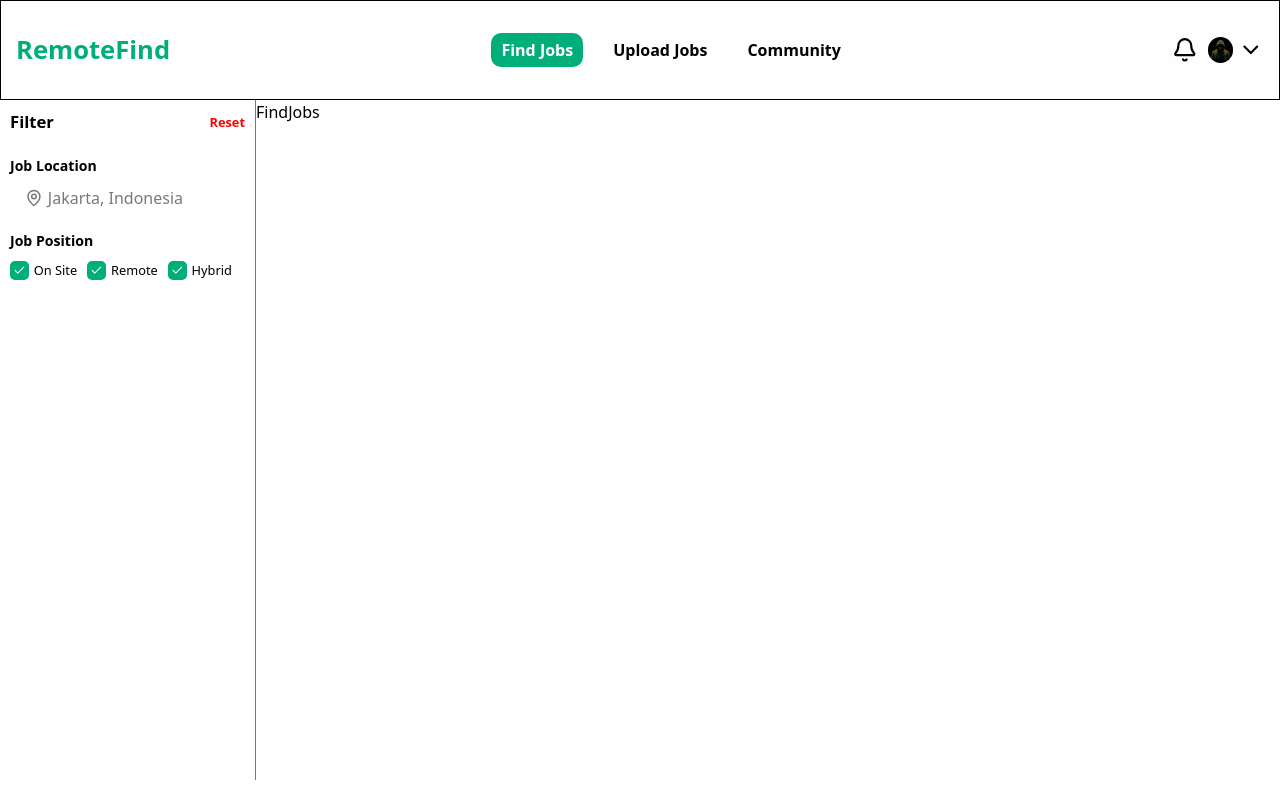
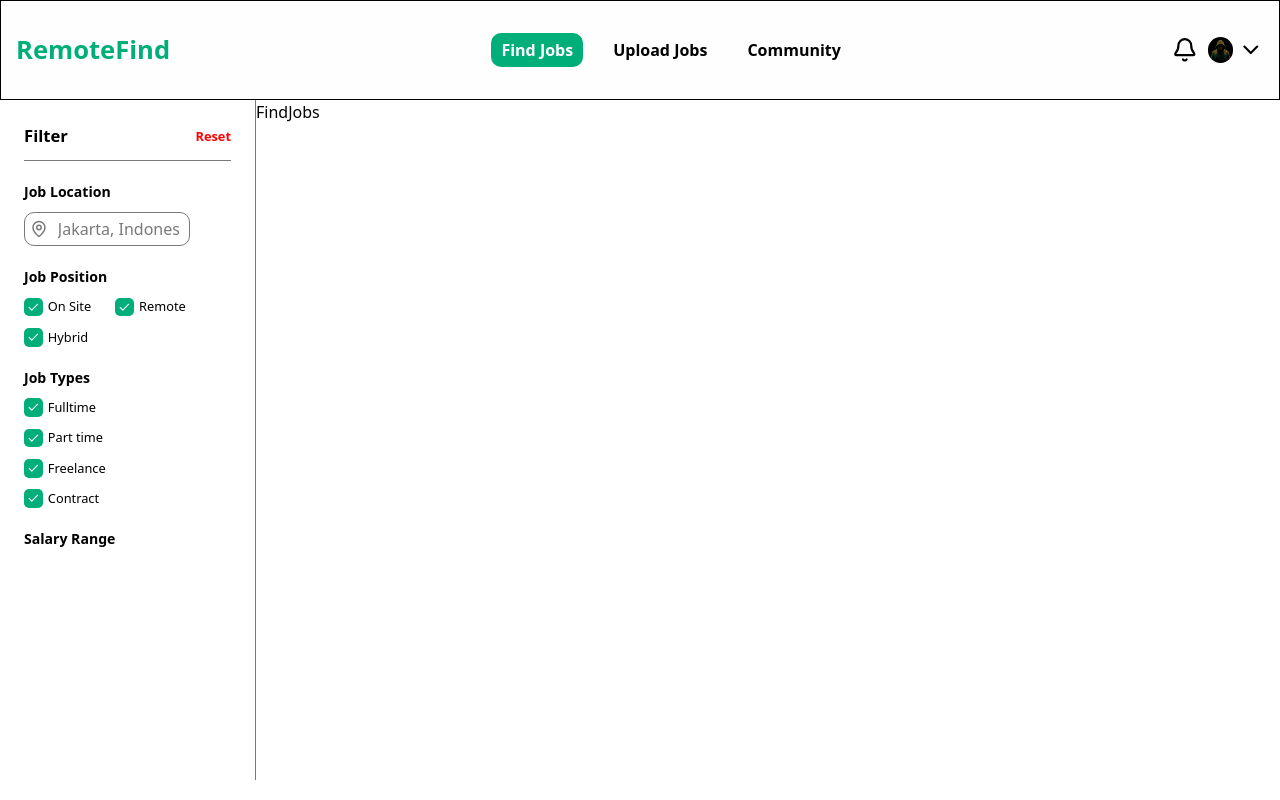
Before and after one commit to raazymuhd1/remote-find, a React (Vite) app: page / in a window 1280 px wide. Built offline with nearby package versions, Linux system fonts and the light colour scheme.

Commit message:
added a job types on sidebar filter

```diff
--- a/src/App.scss
+++ b/src/App.scss
@@ -4,7 +4,7 @@
     --white: #fffeff;
     --bright-green: #00ae79;
     --light-white: rgba(245, 244, 244);
-    --border-col: #eeefef;
+    --border-col: var(--grey);
     --grey: #797978;
 }
 
--- a/src/components/sidebar/index.tsx
+++ b/src/components/sidebar/index.tsx
@@ -4,8 +4,8 @@ import { filter } from '../../constants'
 
 const Sidebar = () => {
   return (
-    <aside className='w-[20%] h-full sticky top-0 flex flex-col gap-5 p-[10px] border-r-[1px] border-r-(--grey)'>
-        <div className='w-full flex items-center justify-between'>
+    <aside className='w-[20%] h-full sticky top-0 flex flex-col gap-5 p-[1.5rem] border-r-[1px] border-r-(--grey)'>
+        <div className='w-full flex items-center justify-between border-b-[1px] border-b-(--border-col) pb-[.7rem]'>
             <h3 className='text-[clamp(1rem,1.3vmax,1.3rem)] font-bold'> Filter </h3>
             <strong className='text-[red] text-[clamp(.8rem,1vmax,1rem)]'> Reset </strong>
         </div>
@@ -13,16 +13,16 @@ const Sidebar = () => {
         {/* location */}
         <div className='flex w-[80%] flex-col gap-[10px]'>
             <h4 className='font-semibold text-[clamp(.8rem,1.1vmax,1.1rem)]'>Job Location</h4>
-            <div className='flex w-full items-center justify-center gap-[5px]'>
+            <div className='flex w-full items-center justify-center border-[1px] border-(--border-col) rounded-[10px] gap-[5px]'>
                 <MapPin className='w-[clamp(1rem,1.4vmax,1.4rem)] h-[clamp(1rem,1.4vmax,1.4rem)] text-(--grey)' />
-                <p className='text-(--grey)'> Jakarta, Indonesia </p>
+                <input type="text" className='placeholder:text-(--grey) w-[80%] p-[5px] h-full focus:outline-0' placeholder='Jakarta, Indonesia' />
             </div>
         </div>
 
         {/* position */}
         <article className='flex w-full flex-col gap-[10px]'>
             <h4 className='font-semibold text-[clamp(.8rem,1.1vmax,1.1rem)]'>Job Position</h4>
-            <div className='w-full flex flex-wrap gap-[10px]'>
+            <div className='w-[80%] flex flex-wrap gap-y-[.7rem] gap-x-[1.5rem]'>
                 { filter.jobLocation.map(location => (
                     <div key={location.id} className='flex items-center gap-[5px]'>
                         <aside className={`w-max h-max bg-(--bright-green) rounded-[5px] p-[3px]`}>
@@ -36,8 +36,25 @@ const Sidebar = () => {
         </article>
 
         {/* type */}
+          <article className='flex w-full flex-col gap-[10px]'>
+            <h4 className='font-semibold text-[clamp(.8rem,1.1vmax,1.1rem)]'>Job Types</h4>
+            <div className='w-[80%] flex flex-wrap gap-y-[.7rem] gap-x-[1.5rem]'>
+                { filter.jobTypes.map(type => (
+                    <div key={type.id} className='flex items-center gap-[5px]'>
+                        <aside className={`w-max h-max bg-(--bright-green) rounded-[5px] p-[3px]`}>
+                             <Check className='w-[clamp(.8rem,1vmax,1rem)] h-[clamp(.8rem,1vmax,1rem)] text-(--white)' />
+                        </aside>
+                        <p className='text-[clamp(.8rem,1vmax,1rem)]'> {type.title} </p>
+                    </div>
+                )) }
+            </div>
+
+        </article>
 
         {/* salary range */}
+        <article className='flex w-full flex-col gap-[10px]'>
+            <h4 className='font-semibold text-[clamp(.8rem,1.1vmax,1.1rem)]'>Salary Range</h4>
+        </article>
 
         {/* roles */}
     </aside>
--- a/src/constants/index.ts
+++ b/src/constants/index.ts
@@ -26,6 +26,7 @@ const filter = {
     { id: 1, value: "$1k-$2k" },
     { id: 2, value: "$3k-$4k" },
     { id: 3, value: "$5k-$6k" },
+    { id: 4, value: "Custom" },
     ],
     roles: [
         { id: 1, title: "Product Designer" },
```
